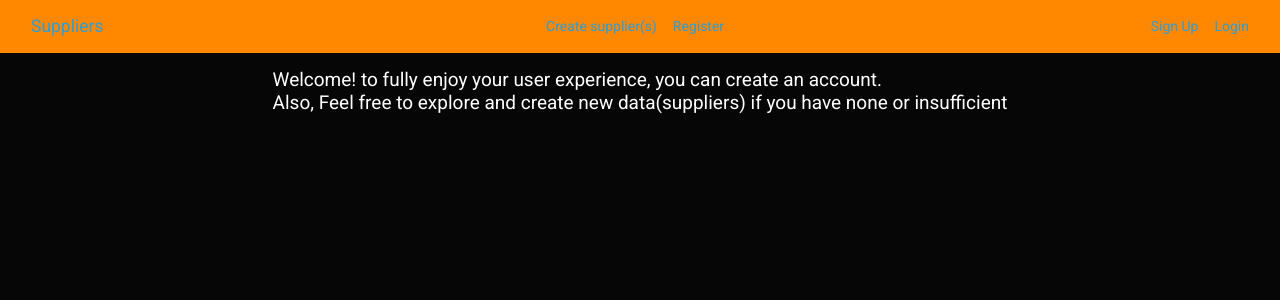
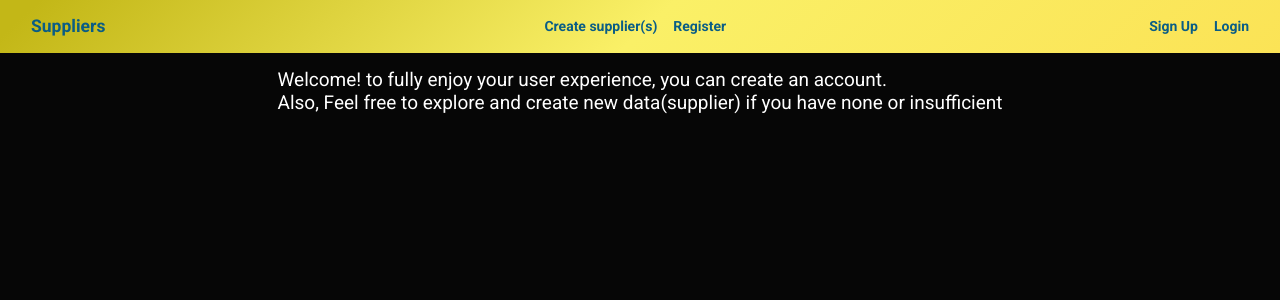
Before and after one commit to timfel20/symfony-crud, a Symfony app: template templates/suppliers/suppliers.html.twig in a window 1280 px wide. Shown: the top 300 px of the page. Run offline with Twig, Linux system fonts and the light colour scheme; the template is opened without the code that fills it, so the values that code supplies are empty; some libraries are stand-ins or nearby versions.

Commit message:
nav styling review

```diff
--- a/templates/base.html.twig
+++ b/templates/base.html.twig
@@ -39,18 +39,18 @@
                 </div>
             </div>
         </nav> #}
-        <nav class="navbar bg-warning mb-3">
+        <nav class="navbar bg-warning mb-3" style=" background: linear-gradient(136.85deg, rgb(195 183 23) 3.02%, rgb(250, 240, 103) 50.5%, rgb(251, 227, 86) 100%)">
             <div class="container-fluid">
                 <div class="navbar-header">
-                <a class="navbar-brand" href="/">Suppliers</a>
+                <a class="navbar-brand font-weight-bold" style="color:#0a5d85" href="/">Suppliers</a>
                 </div>
                 <ul class="nav navbar-nav d-flex flex-row">
-                <li class="active mr-3"><a href="/create">Create supplier(s)</a></li>
-                <li><a href="/register">Register</a></li>
+                <li class="active mr-3 font-weight-bold"><a href="/create" style="color:#0a5d85">Create supplier(s)</a></li>
+                <li class="font-weight-bold"><a href="/register" style="color:#0a5d85">Register</a></li>
                 </ul>
                 <ul class="nav navbar-nav navbar-right d-flex flex-row">
-                <li><a href="/register"><span class="glyphicon glyphicon-user"></span> Sign Up</a></li>
-                <li><a href="/login"><span class="glyphicon glyphicon-log-in ml-3"></span> Login</a></li>
+                <li class="font-weight-bold"><a href="/register" style="color:#0a5d85"><span class="glyphicon glyphicon-user"></span > Sign Up</a></li>
+                <li class="font-weight-bold"><a href="/login" style="color:#0a5d85"><span class="glyphicon glyphicon-log-in ml-3"></span> Login</a></li>
                 </ul>
             </div>
         </nav>
--- a/templates/suppliers/suppliers.html.twig
+++ b/templates/suppliers/suppliers.html.twig
@@ -5,11 +5,10 @@
 {% block body %}
 
 {% if app.user %}
-    <h1 style="font-size: 19px; display:flex; Justify-content: center;" >Welcome! thanks for taking your time to create an account. Feel free to explore and create new data(suppliers) if you have none or insufficient
-    <a class="pl-2" href="/create">here</a>
+    <h1 style="font-size: 19px; display:flex; Justify-content: center;" >Welcome! thanks for taking your time to create an account. <br>Feel free to explore and create new data(supplier) if you have none or insufficient
     </h1>
 {% else %}
-    <h1 style="font-size: 19px; display:flex; Justify-content: center" >Welcome! to fully enjoy your user experience, you can create an account. <br>Also, Feel free to explore and create new data(suppliers) if you have none or insufficient
+    <h1 style="font-size: 19px; display:flex; Justify-content: center" >Welcome! to fully enjoy your user experience, you can create an account. <br>Also, Feel free to explore and create new data(supplier) if you have none or insufficient
     {# <a class="pl-2" href="/create">here</a> #}
     </h1>
 {% endif %}
@@ -27,7 +26,7 @@
                         </div>
                         <h6>Get more context on your users with stripe data inside our platform.</h6>
                         <div class="d-flex justify-content-between align-items-center install mt-3 mb-3">
-                            <span class="p-1 btn-warning">{{supplier.type}}</span>
+                            <span class="p-1" style="background-color:#fbe356; color: #62615e">{{supplier.type}}</span>
                             {% if supplier.status == true %}
                                 <span style="color:#2ECC71">active <img style="width:15px; height:15px" src="https://img.icons8.com/fluency-systems-filled/48/40C057/ok--v1.png"/></span>
                             {% endif %}
```
